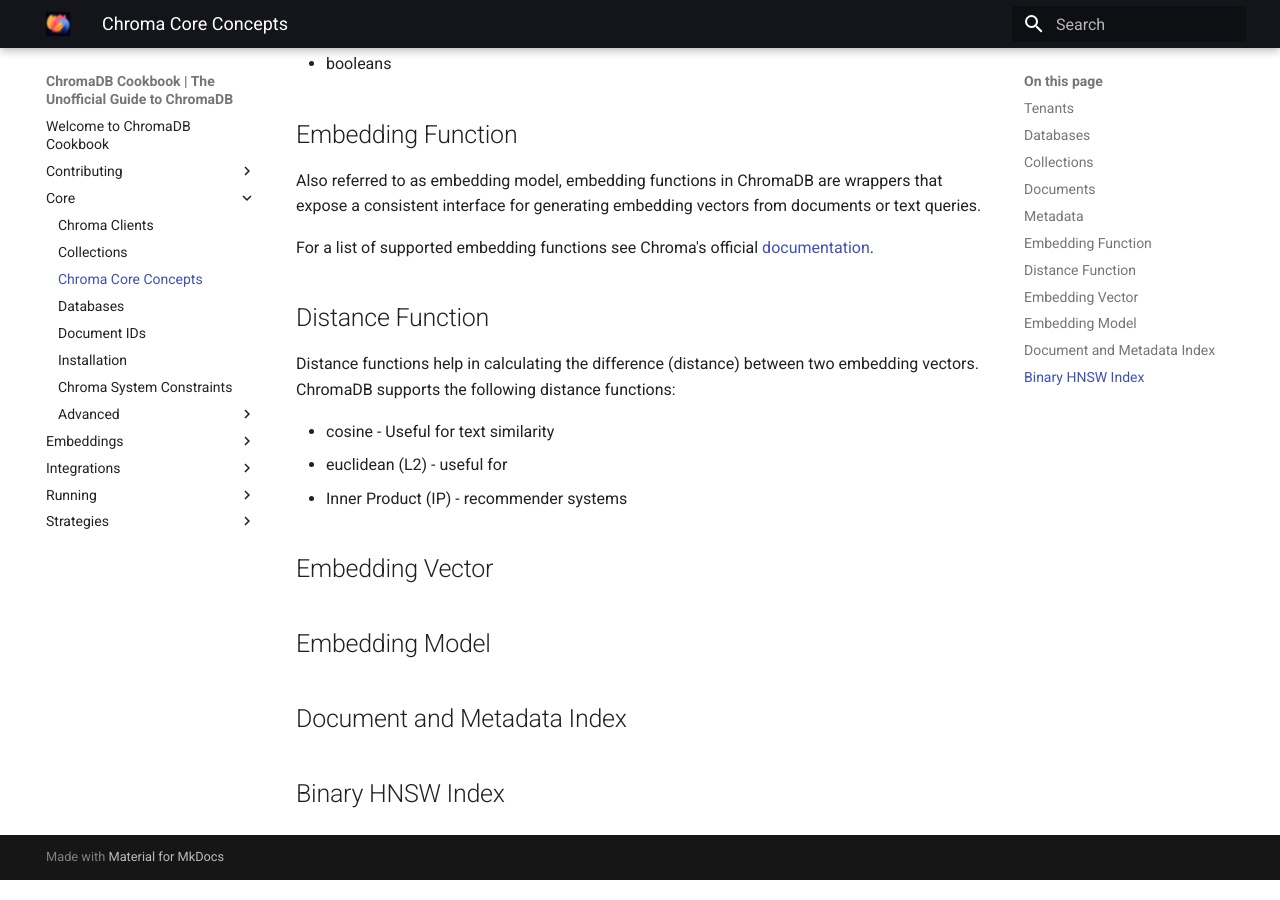
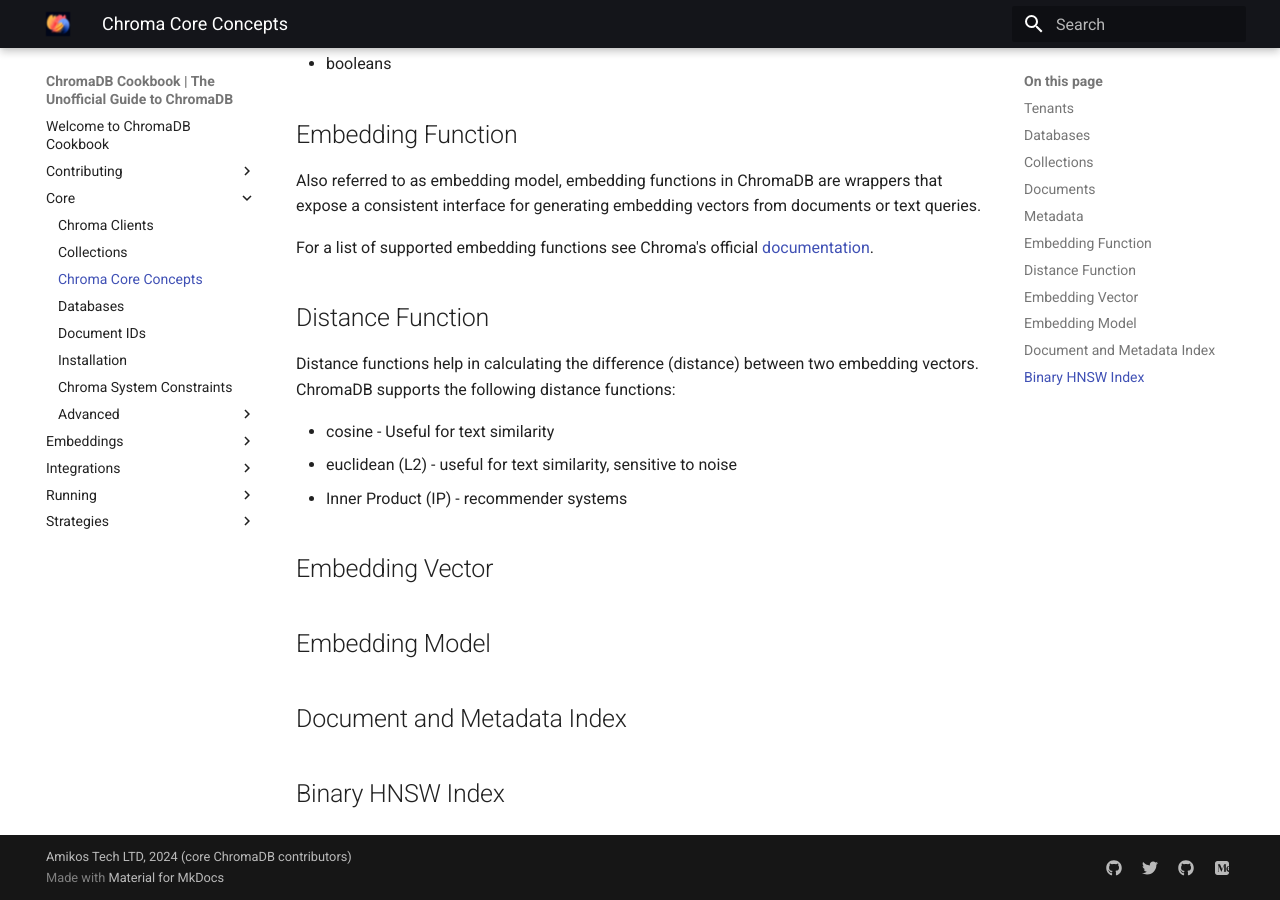
Before and after one commit to amikos-tech/chroma-cookbook, an MkDocs documentation site: the page built from docs/core/concepts.md, in a window 1280 px wide and 900 px high, scrolled down 1081 px. Built offline with MkDocs 1.6.1 and Material for MkDocs 9.7.7, drawn with Linux system fonts in a browser that asks for light colours.

Commit message:
chore: Added Copyright and social links

```diff
--- a/docs/core/concepts.md
+++ b/docs/core/concepts.md
@@ -51,7 +51,7 @@
 following distance functions:
 
 - cosine - Useful for text similarity
-- euclidean (L2) - useful for
+- euclidean (L2) - useful for text similarity, sensitive to noise
 - Inner Product (IP) - recommender systems
 
 ## Embedding Vector
--- a/mkdocs.yml
+++ b/mkdocs.yml
@@ -1,5 +1,6 @@
 site_name: ChromaDB Cookbook | The Unofficial Guide to ChromaDB
 site_url: https://cookbook.chromadb.dev
+copyright: "Amikos Tech LTD, 2024 (core ChromaDB contributors)"
 theme:
   name: material
   palette:
@@ -18,6 +19,19 @@
     - navigation.indexes
 extra:
   homepage: https://www.trychroma.com
+  social:
+    - icon: fontawesome/brands/github
+      link: https://github.com/chroma-core/chroma
+      name: Chroma on GitHub
+    - icon: fontawesome/brands/twitter
+      link: https://twitter.com/trychroma
+      name: Chroma on Twitter
+    - icon: fontawesome/brands/github
+      link: https://github.com/amikos-tech
+      name: Amikos on GitHub
+    - icon: fontawesome/brands/medium
+      link: https://medium.com/@amikostech
+      name: Amikos on Medium
   analytics:
     provider: google
     property: G-FZFKK5FLEY
```
